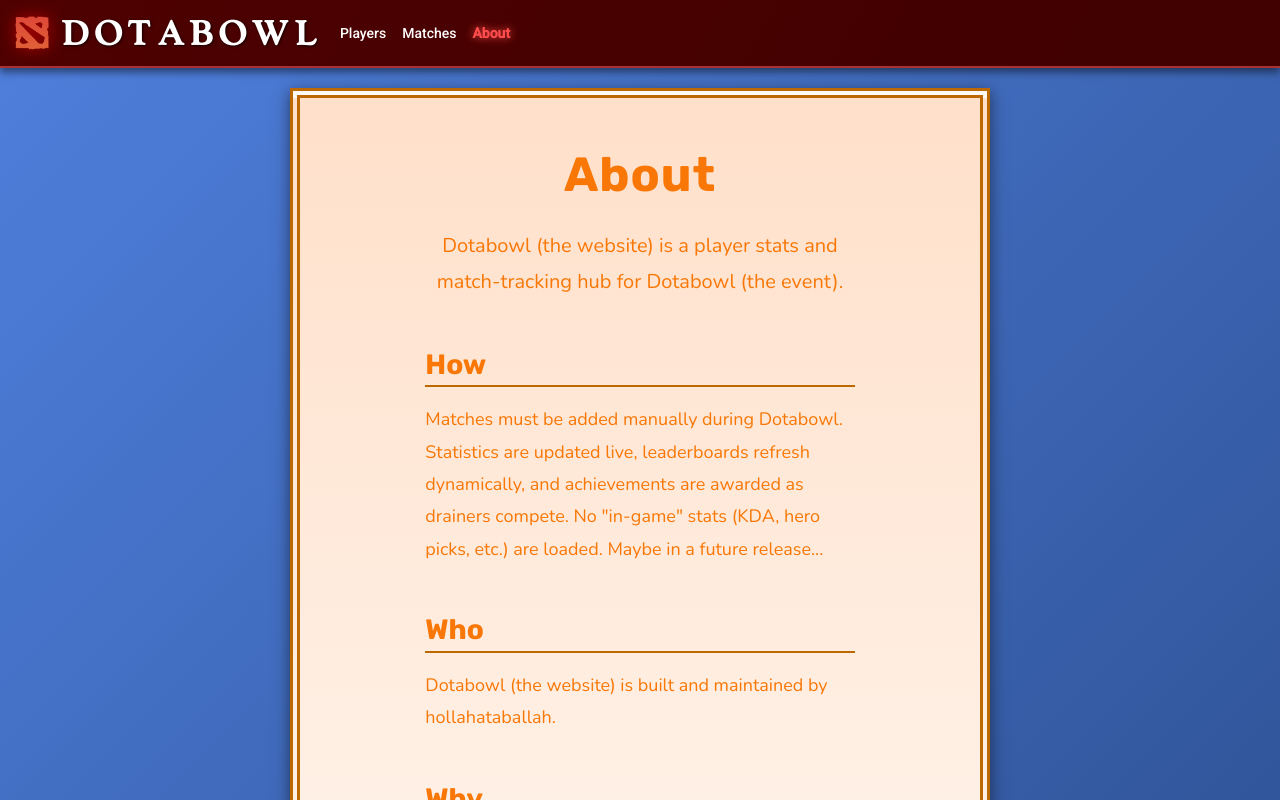
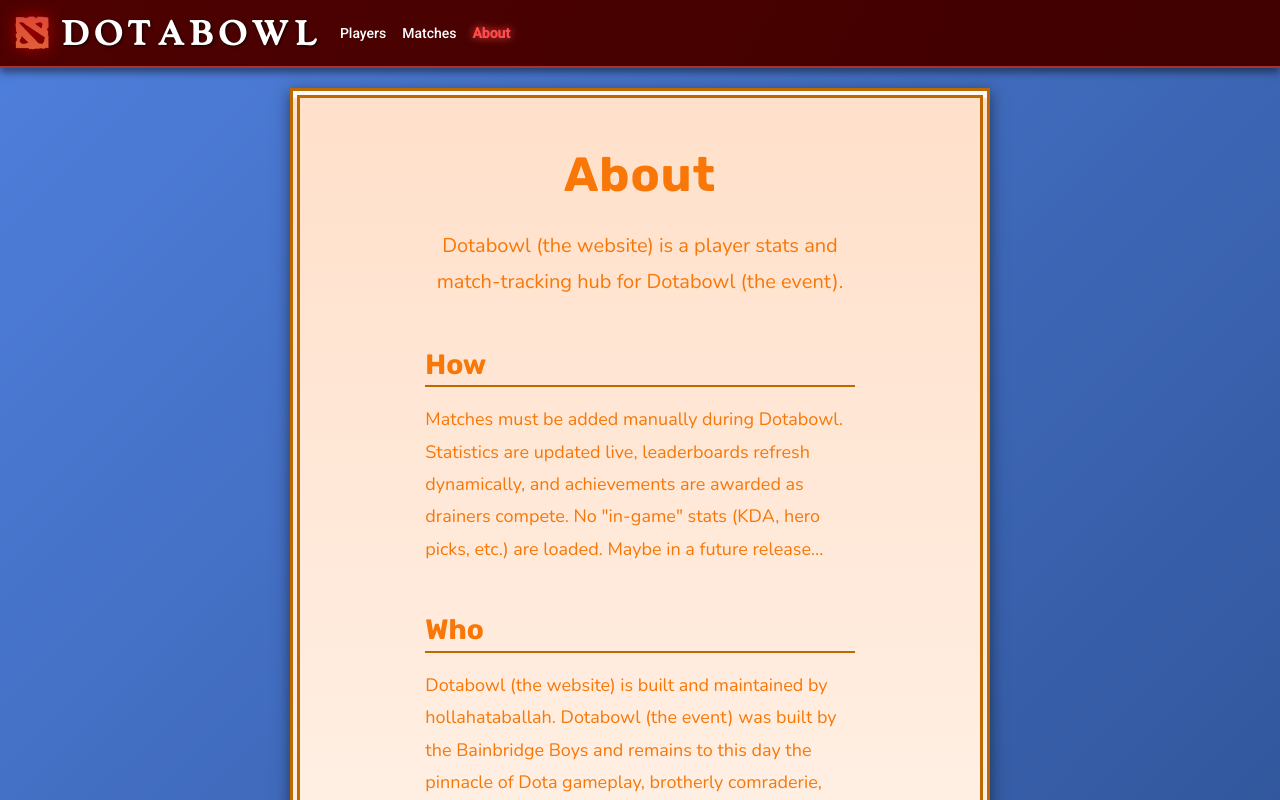
Before and after one commit to MasonCollett/Dotabowl, an Angular app in the folder dotabowl-frontend/: page /about in a window 1280 px wide. Shown: the top 800 px of the page. Built offline with nearby package versions, Linux system fonts and the light colour scheme.

Commit message:
refined about page

```diff
--- a/dotabowl-frontend/src/app/about-component/about-component.html
+++ b/dotabowl-frontend/src/app/about-component/about-component.html
@@ -24,7 +24,7 @@
         <section class="mb-5">
             <h3>Who</h3>
             <p>
-            Dotabowl (the website) is built and maintained by hollahataballah.
+            Dotabowl (the website) is built and maintained by hollahataballah. Dotabowl (the event) was built by the Bainbridge Boys and remains to this day the pinnacle of Dota gameplay, brotherly comraderie, and acute respiratory irritation.
             </p>
         </section>
 
```
